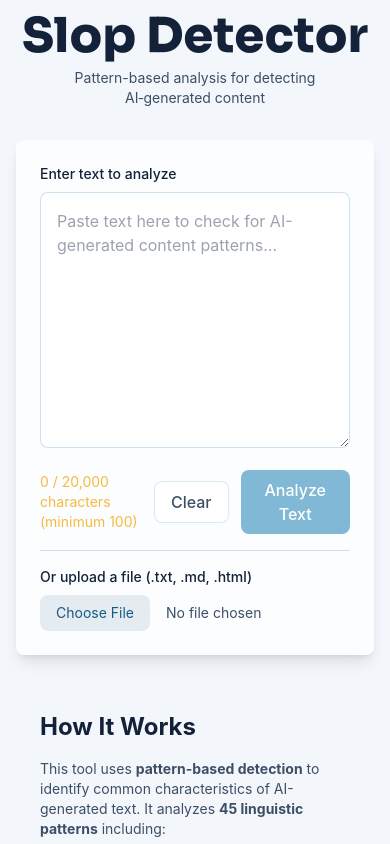
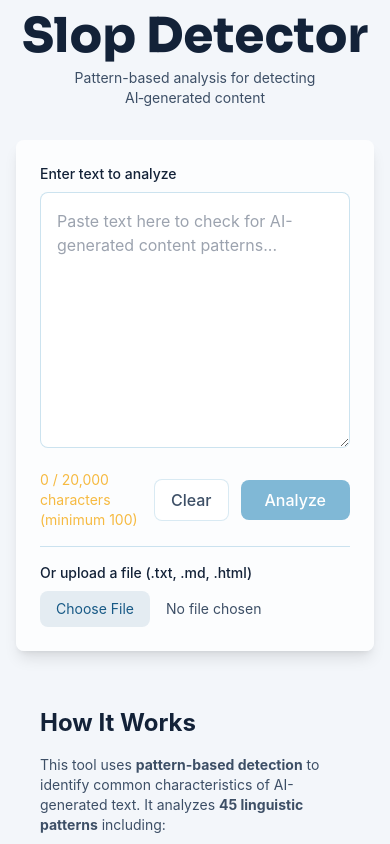
Before and after one commit to halans/ai-pattern-detection, a React (Vite) app in the folder frontend/: page / in a window 390 px wide. Shown: the top 844 px of the page. Built offline with nearby package versions, Linux system fonts and the light colour scheme; no server answers.

Commit message:
feat: enhance button label for better responsiveness on smaller screens

```diff
--- a/frontend/src/components/TextInput.tsx
+++ b/frontend/src/components/TextInput.tsx
@@ -154,7 +154,13 @@ export function TextInput({ onAnalyzeText, onAnalyzeFile, onClear, isLoading }:
               }`}
               aria-label={isLoading ? 'Analyzing text' : 'Analyze text'}
             >
-              {isLoading ? 'Analyzing...' : 'Analyze Text'}
+              {isLoading ? (
+                'Analyzing...'
+              ) : (
+                <>
+                  Analyze<span className="hidden sm:inline"> Text</span>
+                </>
+              )}
             </button>
           </div>
         </div>
```
